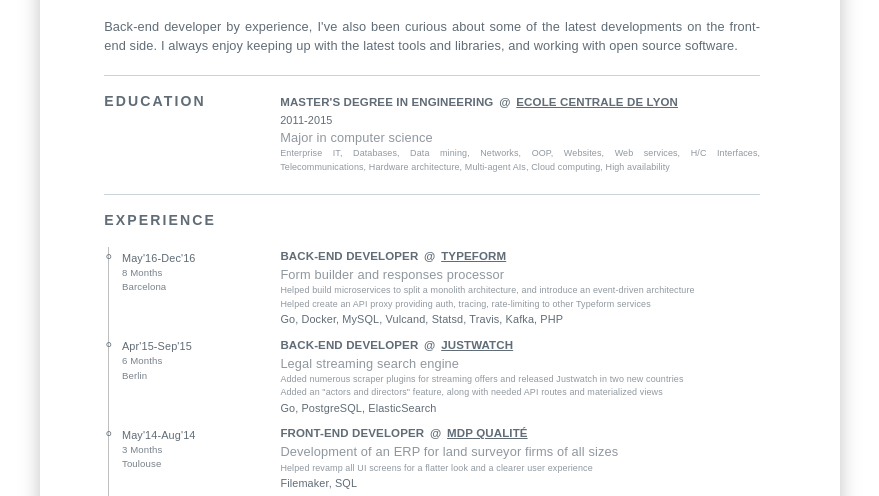
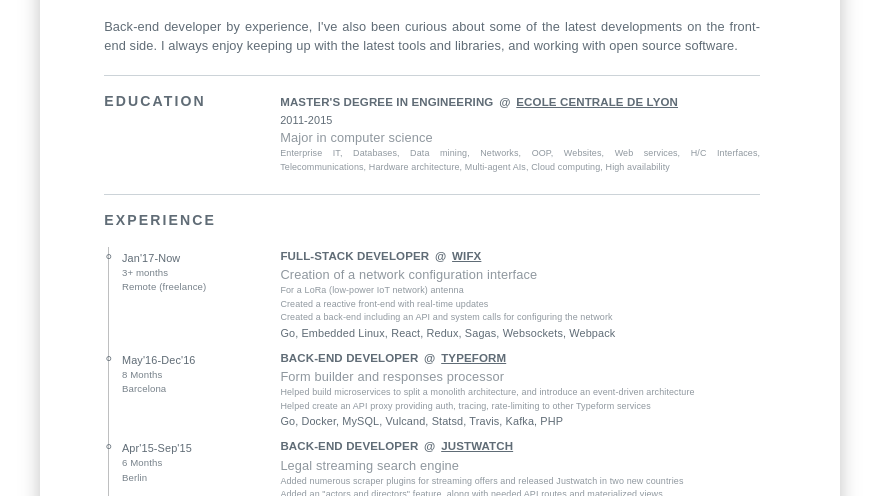
Before and after one commit to n-marshall/n-marshall, a plain HTML site: page index.html in a window 1280 px wide. Shown: the part 275-771 px from the top of the page, without its empty margins (171-1050 px from the left). Drawn offline with nearby package versions, Linux system fonts and the light colour scheme; a web font is replaced by a local one.

Commit message:
added wifx

```diff
--- a/index.html
+++ b/index.html
@@ -113,6 +113,24 @@
                 </section>
                 <section class="text-container" id="experience">
                     <h6>Experience</h6>
+                    <div class="experience-item flex-column">
+                        <div class="experience-text flex-column">
+                            <div class="flex-row experience-title">
+                                <div class="position">Full-stack developer</div>
+                                <div class="company"><a href="http://lorixone.io/">Wifx</a></div>
+                            </div>
+                            <div class="meta">
+                                <span class="dates">Jan'17-Now</span>
+                                <span class="duration">3+ months</span>
+                                <span class="location">Remote (freelance)</span>
+                            </div>
+                            <div class="experience-description">Creation of a network configuration interface</div>
+                            <div class="experience-description mini">For a LoRa (low-power IoT network) antenna</div>
+                            <div class="experience-description mini">Created a reactive front-end with real-time updates</div>
+                            <div class="experience-description mini">Created a back-end including an API and system calls for configuring the network</div>
+                            <div class="tools">Go, Embedded Linux, React, Redux, Sagas, Websockets, Webpack</div>
+                        </div>
+                    </div>
                     <div class="experience-item flex-column">
                         <div class="experience-text flex-column">
                             <div class="flex-row experience-title">
@@ -251,7 +269,7 @@
                     </div>
                     <div class="flex-row">
                         <div class="row-head mini">Open source</div>
-                        <div class="row-text mini">Dog (task runner), system-setup (system installation scripts), Matlab Face Recognition (school project)</div>
+                        <div class="row-text mini">Dog (task runner), system-setup (system installation management), Matlab Face Recognition (school project)</div>
                     </div>
                 </section>
                 <!--<footer class="footer">
```
